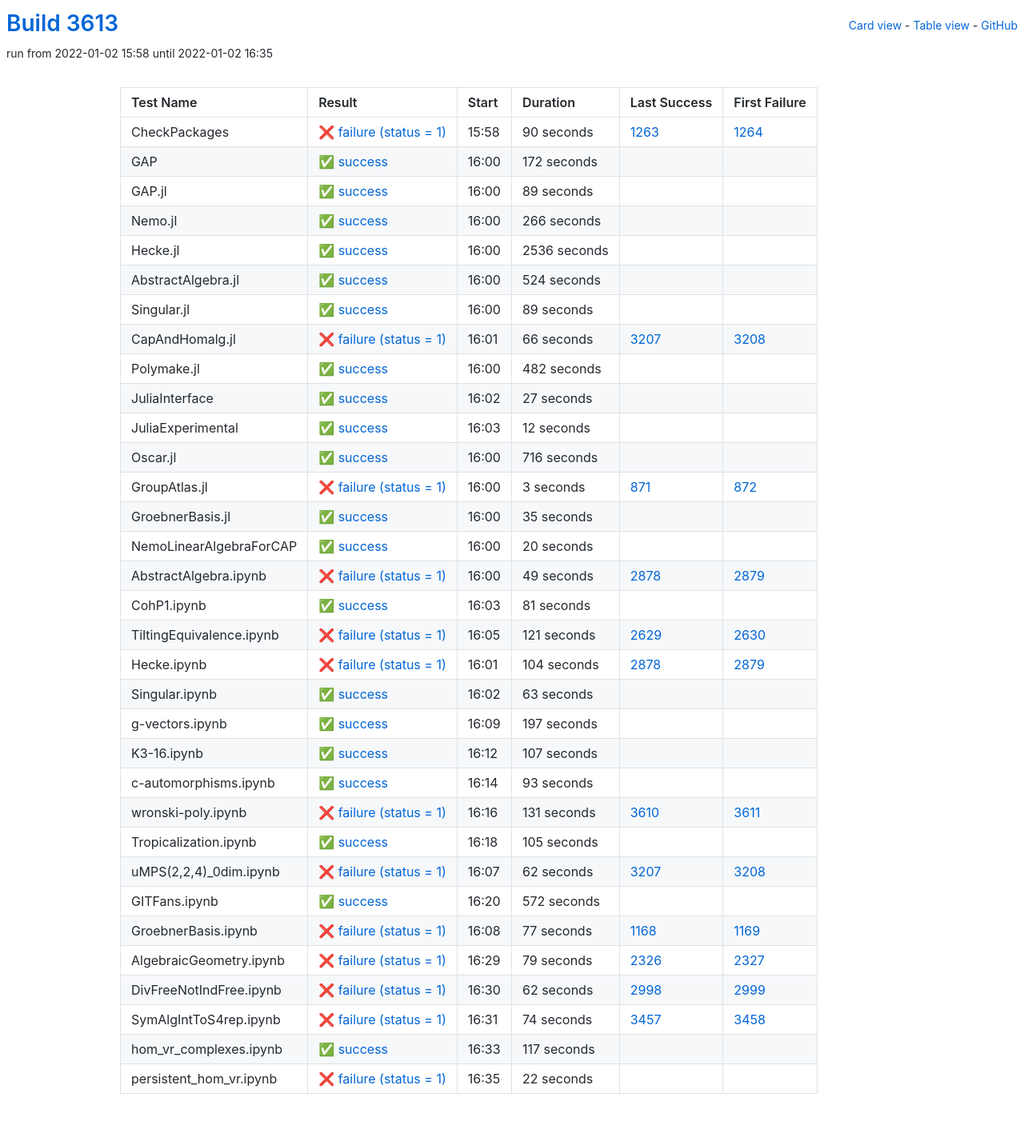
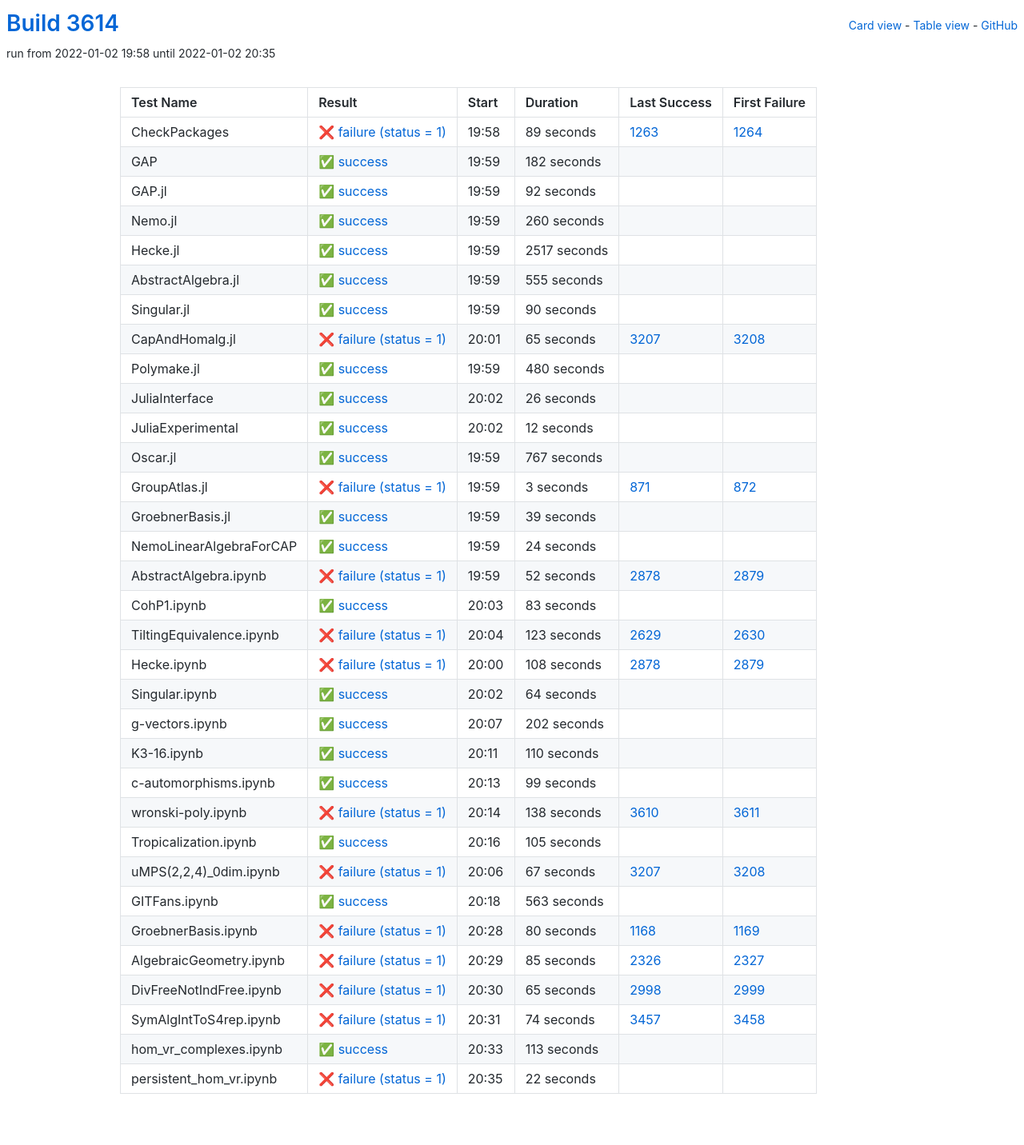
Before and after one commit to oscar-system/oscar-ci-status-stable, a Jekyll site: the page built from table.html, in a window 1280 px wide. Shown: the whole page at 80% size. Built offline with Jekyll 4.4.1, drawn with Linux system fonts in a browser that asks for light colours.

Commit message:
Build #3614

```diff
--- a/_data/ci.yml
+++ b/_data/ci.yml
@@ -1,6 +1,6 @@
 ---
-build: 3613
-build_url: https://oscarci.mathematik.uni-kl.de/job/oscar-stable/3613/
+build: 3614
+build_url: https://oscarci.mathematik.uni-kl.de/job/oscar-stable/3614/
 job: oscar-stable
 organization: oscar-system
 repo: oscar-ci-status-stable
@@ -8,128 +8,128 @@ repourl: https://github.com/oscar-system/oscar-ci-status-stable
 tests:
 - name: CheckPackages
   id: checkpackages
-  log: https://oscarci.mathematik.uni-kl.de/job/oscar-stable/3613/artifact/logs/build-3613/CheckPackages.log
-  start: 2022-01-02 15:58
+  log: https://oscarci.mathematik.uni-kl.de/job/oscar-stable/3614/artifact/logs/build-3614/CheckPackages.log
+  start: 2022-01-02 19:58
   success: false
   exitcode: 1
   status: failure
-  duration: 90
+  duration: 89
   last_success: 1263
   last_success_url: https://oscarci.mathematik.uni-kl.de/job/oscar-stable/1263/
   first_failure: 1264
   first_failure_url: https://oscarci.mathematik.uni-kl.de/job/oscar-stable/1264/
 - name: GAP
   id: gap
-  log: https://oscarci.mathematik.uni-kl.de/job/oscar-stable/3613/artifact/logs/build-3613/GAP.log
-  start: 2022-01-02 16:00
+  log: https://oscarci.mathematik.uni-kl.de/job/oscar-stable/3614/artifact/logs/build-3614/GAP.log
+  start: 2022-01-02 19:59
   success: true
   exitcode: 0
   status: success
-  duration: 172
+  duration: 182
   last_success: false
   last_success_url:
   first_failure: false
   first_failure_url:
 - name: GAP.jl
   id: gap-jl
-  log: https://oscarci.mathematik.uni-kl.de/job/oscar-stable/3613/artifact/logs/build-3613/GAP.jl.log
-  start: 2022-01-02 16:00
+  log: https://oscarci.mathematik.uni-kl.de/job/oscar-stable/3614/artifact/logs/build-3614/GAP.jl.log
+  start: 2022-01-02 19:59
   success: true
   exitcode: 0
   status: success
-  duration: 89
+  duration: 92
   last_success: false
   last_success_url:
   first_failure: false
   first_failure_url:
 - name: Nemo.jl
   id: nemo-jl
-  log: https://oscarci.mathematik.uni-kl.de/job/oscar-stable/3613/artifact/logs/build-3613/Nemo.jl.log
-  start: 2022-01-02 16:00
+  log: https://oscarci.mathematik.uni-kl.de/job/oscar-stable/3614/artifact/logs/build-3614/Nemo.jl.log
+  start: 2022-01-02 19:59
   success: true
   exitcode: 0
   status: success
-  duration: 266
+  duration: 260
   last_success: false
   last_success_url:
   first_failure: false
   first_failure_url:
 - name: Hecke.jl
   id: hecke-jl
-  log: https://oscarci.mathematik.uni-kl.de/job/oscar-stable/3613/artifact/logs/build-3613/Hecke.jl.log
-  start: 2022-01-02 16:00
+  log: https://oscarci.mathematik.uni-kl.de/job/oscar-stable/3614/artifact/logs/build-3614/Hecke.jl.log
+  start: 2022-01-02 19:59
   success: true
   exitcode: 0
   status: success
-  duration: 2536
+  duration: 2517
   last_success: false
   last_success_url:
   first_failure: false
   first_failure_url:
 - name: AbstractAlgebra.jl
   id: abstractalgebra-jl
-  log: https://oscarci.mathematik.uni-kl.de/job/oscar-stable/3613/artifact/logs/build-3613/AbstractAlgebra.jl.log
-  start: 2022-01-02 16:00
+  log: https://oscarci.mathematik.uni-kl.de/job/oscar-stable/3614/artifact/logs/build-3614/AbstractAlgebra.jl.log
+  start: 2022-01-02 19:59
   success: true
   exitcode: 0
   status: success
-  duration: 524
+  duration: 555
   last_success: false
   last_success_url:
   first_failure: false
   first_failure_url:
 - name: Singular.jl
   id: singular-jl
-  log: https://oscarci.mathematik.uni-kl.de/job/oscar-stable/3613/artifact/logs/build-3613/Singular.jl.log
-  start: 2022-01-02 16:00
+  log: https://oscarci.mathematik.uni-kl.de/job/oscar-stable/3614/artifact/logs/build-3614/Singular.jl.log
+  start: 2022-01-02 19:59
   success: true
   exitcode: 0
   status: success
-  duration: 89
+  duration: 90
   last_success: false
   last_success_url:
   first_failure: false
   first_failure_url:
 - name: CapAndHomalg.jl
   id: capandhomalg-jl
-  log: https://oscarci.mathematik.uni-kl.de/job/oscar-stable/3613/artifact/logs/build-3613/CapAndHomalg.jl.log
-  start: 2022-01-02 16:01
+  log: https://oscarci.mathematik.uni-kl.de/job/oscar-stable/3614/artifact/logs/build-3614/CapAndHomalg.jl.log
+  start: 2022-01-02 20:01
   success: false
   exitcode: 1
   status: failure
-  duration: 66
+  duration: 65
   last_success: 3207
   last_success_url: https://oscarci.mathematik.uni-kl.de/job/oscar-stable/3207/
   first_failure: 3208
   first_failure_url: https://oscarci.mathematik.uni-kl.de/job/oscar-stable/3208/
 - name: Polymake.jl
   id: polymake-jl
-  log: https://oscarci.mathematik.uni-kl.de/job/oscar-stable/3613/artifact/logs/build-3613/Polymake.jl.log
-  start: 2022-01-02 16:00
+  log: https://oscarci.mathematik.uni-kl.de/job/oscar-stable/3614/artifact/logs/build-3614/Polymake.jl.log
+  start: 2022-01-02 19:59
   success: true
   exitcode: 0
   status: success
-  duration: 482
+  duration: 480
   last_success: false
   last_success_url:
   first_failure: false
   first_failure_url:
 - name: JuliaInterface
   id: juliainterface
-  log: https://oscarci.mathematik.uni-kl.de/job/oscar-stable/3613/artifact/logs/build-3613/JuliaInterface.log
-  start: 2022-01-02 16:02
+  log: https://oscarci.mathematik.uni-kl.de/job/oscar-stable/3614/artifact/logs/build-3614/JuliaInterface.log
+  start: 2022-01-02 20:02
   success: true
   exitcode: 0
   status: success
-  duration: 27
+  duration: 26
   last_success: false
   last_success_url:
   first_failure: false
   first_failure_url:
 - name: JuliaExperimental
   id: juliaexperimental
-  log: https://oscarci.mathematik.uni-kl.de/job/oscar-stable/3613/artifact/logs/build-3613/JuliaExperimental.log
-  start: 2022-01-02 16:03
+  log: https://oscarci.mathematik.uni-kl.de/job/oscar-stable/3614/artifact/logs/build-3614/JuliaExperimental.log
+  start: 2022-01-02 20:02
   success: true
   exitcode: 0
   status: success
@@ -140,20 +140,20 @@ tests:
   first_failure_url:
 - name: Oscar.jl
   id: oscar-jl
-  log: https://oscarci.mathematik.uni-kl.de/job/oscar-stable/3613/artifact/logs/build-3613/Oscar.jl.log
-  start: 2022-01-02 16:00
+  log: https://oscarci.mathematik.uni-kl.de/job/oscar-stable/3614/artifact/logs/build-3614/Oscar.jl.log
+  start: 2022-01-02 19:59
   success: true
   exitcode: 0
   status: success
-  duration: 716
+  duration: 767
   last_success: false
   last_success_url:
   first_failure: false
   first_failure_url:
 - name: GroupAtlas.jl
   id: groupatlas-jl
-  log: https://oscarci.mathematik.uni-kl.de/job/oscar-stable/3613/artifact/logs/build-3613/GroupAtlas.jl.log
-  start: 2022-01-02 16:00
+  log: https://oscarci.mathematik.uni-kl.de/job/oscar-stable/3614/artifact/logs/build-3614/GroupAtlas.jl.log
+  start: 2022-01-02 19:59
   success: false
   exitcode: 1
   status: failure
@@ -164,140 +164,140 @@ tests:
   first_failure_url: https://oscarci.mathematik.uni-kl.de/job/oscar-stable/872/
 - name: GroebnerBasis.jl
   id: groebnerbasis-jl
-  log: https://oscarci.mathematik.uni-kl.de/job/oscar-stable/3613/artifact/logs/build-3613/GroebnerBasis.jl.log
-  start: 2022-01-02 16:00
+  log: https://oscarci.mathematik.uni-kl.de/job/oscar-stable/3614/artifact/logs/build-3614/GroebnerBasis.jl.log
+  start: 2022-01-02 19:59
   success: true
   exitcode: 0
   status: success
-  duration: 35
+  duration: 39
   last_success: false
   last_success_url:
   first_failure: false
   first_failure_url:
 - name: NemoLinearAlgebraForCAP
   id: nemolinearalgebraforcap
-  log: https://oscarci.mathematik.uni-kl.de/job/oscar-stable/3613/artifact/logs/build-3613/NemoLinearAlgebraForCAP.log
-  start: 2022-01-02 16:00
+  log: https://oscarci.mathematik.uni-kl.de/job/oscar-stable/3614/artifact/logs/build-3614/NemoLinearAlgebraForCAP.log
+  start: 2022-01-02 19:59
   success: true
   exitcode: 0
   status: success
-  duration: 20
+  duration: 24
   last_success: false
   last_success_url:
   first_failure: false
   first_failure_url:
 - name: AbstractAlgebra.ipynb
   id: abstractalgebra-ipynb
-  log: https://oscarci.mathematik.uni-kl.de/job/oscar-stable/3613/artifact/logs/build-3613/AbstractAlgebra.ipynb.log
-  start: 2022-01-02 16:00
+  log: https://oscarci.mathematik.uni-kl.de/job/oscar-stable/3614/artifact/logs/build-3614/AbstractAlgebra.ipynb.log
+  start: 2022-01-02 19:59
   success: false
   exitcode: 1
   status: failure
-  duration: 49
+  duration: 52
   last_success: 2878
   last_success_url: https://oscarci.mathematik.uni-kl.de/job/oscar-stable/2878/
   first_failure: 2879
   first_failure_url: https://oscarci.mathematik.uni-kl.de/job/oscar-stable/2879/
 - name: CohP1.ipynb
   id: cohp1-ipynb
-  log: https://oscarci.mathematik.uni-kl.de/job/oscar-stable/3613/artifact/logs/build-3613/CohP1.ipynb.log
-  start: 2022-01-02 16:03
+  log: https://oscarci.mathematik.uni-kl.de/job/oscar-stable/3614/artifact/logs/build-3614/CohP1.ipynb.log
+  start: 2022-01-02 20:03
   success: true
   exitcode: 0
   status: success
-  duration: 81
+  duration: 83
   last_success: false
   last_success_url:
   first_failure: false
   first_failure_url:
 - name: TiltingEquivalence.ipynb
   id: tiltingequivalence-ipynb
-  log: https://oscarci.mathematik.uni-kl.de/job/oscar-stable/3613/artifact/logs/build-3613/TiltingEquivalence.ipynb.log
-  start: 2022-01-02 16:05
+  log: https://oscarci.mathematik.uni-kl.de/job/oscar-stable/3614/artifact/logs/build-3614/TiltingEquivalence.ipynb.log
+  start: 2022-01-02 20:04
   success: false
   exitcode: 1
   status: failure
-  duration: 121
+  duration: 123
   last_success: 2629
   last_success_url: https://oscarci.mathematik.uni-kl.de/job/oscar-stable/2629/
   first_failure: 2630
   first_failure_url: https://oscarci.mathematik.uni-kl.de/job/oscar-stable/2630/
 - name: Hecke.ipynb
   id: hecke-ipynb
-  log: https://oscarci.mathematik.uni-kl.de/job/oscar-stable/3613/artifact/logs/build-3613/Hecke.ipynb.log
-  start: 2022-01-02 16:01
+  log: https://oscarci.mathematik.uni-kl.de/job/oscar-stable/3614/artifact/logs/build-3614/Hecke.ipynb.log
+  start: 2022-01-02 20:00
   success: false
   exitcode: 1
   status: failure
-  duration: 104
+  duration: 108
   last_success: 2878
   last_success_url: https://oscarci.mathematik.uni-kl.de/job/oscar-stable/2878/
   first_failure: 2879
   first_failure_url: https://oscarci.mathematik.uni-kl.de/job/oscar-stable/2879/
 - name: Singular.ipynb
   id: singular-ipynb
-  log: https://oscarci.mathematik.uni-kl.de/job/oscar-stable/3613/artifact/logs/build-3613/Singular.ipynb.log
-  start: 2022-01-02 16:02
+  log: https://oscarci.mathematik.uni-kl.de/job/oscar-stable/3614/artifact/logs/build-3614/Singular.ipynb.log
+  start: 2022-01-02 20:02
   success: true
   exitcode: 0
   status: success
-  duration: 63
+  duration: 64
   last_success: false
   last_success_url:
   first_failure: false
   first_failure_url:
 - name: g-vectors.ipynb
   id: g-vectors-ipynb
-  log: https://oscarci.mathematik.uni-kl.de/job/oscar-stable/3613/artifact/logs/build-3613/g-vectors.ipynb.log
-  start: 2022-01-02 16:09
+  log: https://oscarci.mathematik.uni-kl.de/job/oscar-stable/3614/artifact/logs/build-3614/g-vectors.ipynb.log
+  start: 2022-01-02 20:07
   success: true
   exitcode: 0
   status: success
-  duration: 197
+  duration: 202
   last_success: false
   last_success_url:
   first_failure: false
   first_failure_url:
 - name: K3-16.ipynb
   id: k3-16-ipynb
-  log: https://oscarci.mathematik.uni-kl.de/job/oscar-stable/3613/artifact/logs/build-3613/K3-16.ipynb.log
-  start: 2022-01-02 16:12
+  log: https://oscarci.mathematik.uni-kl.de/job/oscar-stable/3614/artifact/logs/build-3614/K3-16.ipynb.log
+  start: 2022-01-02 20:11
   success: true
   exitcode: 0
   status: success
-  duration: 107
+  duration: 110
   last_success: false
   last_success_url:
   first_failure: false
   first_failure_url:
 - name: c-automorphisms.ipynb
   id: c-automorphisms-ipynb
-  log: https://oscarci.mathematik.uni-kl.de/job/oscar-stable/3613/artifact/logs/build-3613/c-automorphisms.ipynb.log
-  start: 2022-01-02 16:14
+  log: https://oscarci.mathematik.uni-kl.de/job/oscar-stable/3614/artifact/logs/build-3614/c-automorphisms.ipynb.log
+  start: 2022-01-02 20:13
   success: true
   exitcode: 0
   status: success
-  duration: 93
+  duration: 99
   last_success: false
   last_success_url:
   first_failure: false
   first_failure_url:
 - name: wronski-poly.ipynb
   id: wronski-poly-ipynb
-  log: https://oscarci.mathematik.uni-kl.de/job/oscar-stable/3613/artifact/logs/build-3613/wronski-poly.ipynb.log
-  start: 2022-01-02 16:16
+  log: https://oscarci.mathematik.uni-kl.de/job/oscar-stable/3614/artifact/logs/build-3614/wronski-poly.ipynb.log
+  start: 2022-01-02 20:14
   success: false
   exitcode: 1
   status: failure
-  duration: 131
+  duration: 138
   last_success: 3610
   last_success_url: https://oscarci.mathematik.uni-kl.de/job/oscar-stable/3610/
   first_failure: 3611
   first_failure_url: https://oscarci.mathematik.uni-kl.de/job/oscar-stable/3611/
 - name: Tropicalization.ipynb
   id: tropicalization-ipynb
-  log: https://oscarci.mathematik.uni-kl.de/job/oscar-stable/3613/artifact/logs/build-3613/Tropicalization.ipynb.log
-  start: 2022-01-02 16:18
+  log: https://oscarci.mathematik.uni-kl.de/job/oscar-stable/3614/artifact/logs/build-3614/Tropicalization.ipynb.log
+  start: 2022-01-02 20:16
   success: true
   exitcode: 0
   status: success
@@ -308,68 +308,68 @@ tests:
   first_failure_url:
 - name: uMPS(2,2,4)_0dim.ipynb
   id: umps-2-2-4-0dim-ipynb
-  log: https://oscarci.mathematik.uni-kl.de/job/oscar-stable/3613/artifact/logs/build-3613/uMPS-2-2-4-_0dim.ipynb.log
-  start: 2022-01-02 16:07
+  log: https://oscarci.mathematik.uni-kl.de/job/oscar-stable/3614/artifact/logs/build-3614/uMPS-2-2-4-_0dim.ipynb.log
+  start: 2022-01-02 20:06
   success: false
   exitcode: 1
   status: failure
-  duration: 62
+  duration: 67
   last_success: 3207
   last_success_url: https://oscarci.mathematik.uni-kl.de/job/oscar-stable/3207/
   first_failure: 3208
   first_failure_url: https://oscarci.mathematik.uni-kl.de/job/oscar-stable/3208/
 - name: GITFans.ipynb
   id: gitfans-ipynb
-  log: https://oscarci.mathematik.uni-kl.de/job/oscar-stable/3613/artifact/logs/build-3613/GITFans.ipynb.log
-  start: 2022-01-02 16:20
+  log: https://oscarci.mathematik.uni-kl.de/job/oscar-stable/3614/artifact/logs/build-3614/GITFans.ipynb.log
+  start: 2022-01-02 20:18
   success: true
   exitcode: 0
   status: success
-  duration: 572
+  duration: 563
   last_success: false
   last_success_url:
   first_failure: false
   first_failure_url:
 - name: GroebnerBasis.ipynb
   id: groebnerbasis-ipynb
-  log: https://oscarci.mathematik.uni-kl.de/job/oscar-stable/3613/artifact/logs/build-3613/GroebnerBasis.ipynb.log
-  start: 2022-01-02 16:08
+  log: https://oscarci.mathematik.uni-kl.de/job/oscar-stable/3614/artifact/logs/build-3614/GroebnerBasis.ipynb.log
+  start: 2022-01-02 20:28
   success: false
   exitcode: 1
   status: failure
-  duration: 77
+  duration: 80
   last_success: 1168
   last_success_url: https://oscarci.mathematik.uni-kl.de/job/oscar-stable/1168/
   first_failure: 1169
   first_failure_url: https://oscarci.mathematik.uni-kl.de/job/oscar-stable/1169/
 - name: AlgebraicGeometry.ipynb
   id: algebraicgeometry-ipynb
-  log: https://oscarci.mathematik.uni-kl.de/job/oscar-stable/3613/artifact/logs/build-3613/AlgebraicGeometry.ipynb.log
-  start: 2022-01-02 16:29
+  log: https://oscarci.mathematik.uni-kl.de/job/oscar-stable/3614/artifact/logs/build-3614/AlgebraicGeometry.ipynb.log
+  start: 2022-01-02 20:29
   success: false
   exitcode: 1
   status: failure
-  duration: 79
+  duration: 85
   last_success: 2326
   last_success_url: https://oscarci.mathematik.uni-kl.de/job/oscar-stable/2326/
   first_failure: 2327
   first_failure_url: https://oscarci.mathematik.uni-kl.de/job/oscar-stable/2327/
 - name: DivFreeNotIndFree.ipynb
   id: divfreenotindfree-ipynb
-  log: https://oscarci.mathematik.uni-kl.de/job/oscar-stable/3613/artifact/logs/build-3613/DivFreeNotIndFree.ipynb.log
-  start: 2022-01-02 16:30
+  log: https://oscarci.mathematik.uni-kl.de/job/oscar-stable/3614/artifact/logs/build-3614/DivFreeNotIndFree.ipynb.log
+  start: 2022-01-02 20:30
   success: false
   exitcode: 1
   status: failure
-  duration: 62
+  duration: 65
   last_success: 2998
   last_success_url: https://oscarci.mathematik.uni-kl.de/job/oscar-stable/2998/
   first_failure: 2999
   first_failure_url: https://oscarci.mathematik.uni-kl.de/job/oscar-stable/2999/
 - name: SymAlgIntToS4rep.ipynb
   id: symalginttos4rep-ipynb
-  log: https://oscarci.mathematik.uni-kl.de/job/oscar-stable/3613/artifact/logs/build-3613/SymAlgIntToS4rep.ipynb.log
-  start: 2022-01-02 16:31
+  log: https://oscarci.mathematik.uni-kl.de/job/oscar-stable/3614/artifact/logs/build-3614/SymAlgIntToS4rep.ipynb.log
+  start: 2022-01-02 20:31
   success: false
   exitcode: 1
   status: failure
@@ -380,20 +380,20 @@ tests:
   first_failure_url: https://oscarci.mathematik.uni-kl.de/job/oscar-stable/3458/
 - name: hom_vr_complexes.ipynb
   id: hom-vr-complexes-ipynb
-  log: https://oscarci.mathematik.uni-kl.de/job/oscar-stable/3613/artifact/logs/build-3613/hom_vr_complexes.ipynb.log
-  start: 2022-01-02 16:33
+  log: https://oscarci.mathematik.uni-kl.de/job/oscar-stable/3614/artifact/logs/build-3614/hom_vr_complexes.ipynb.log
+  start: 2022-01-02 20:33
   success: true
   exitcode: 0
   status: success
-  duration: 117
+  duration: 113
   last_success: false
   last_success_url:
   first_failure: false
   first_failure_url:
 - name: persistent_hom_vr.ipynb
   id: persistent-hom-vr-ipynb
-  log: https://oscarci.mathematik.uni-kl.de/job/oscar-stable/3613/artifact/logs/build-3613/persistent_hom_vr.ipynb.log
-  start: 2022-01-02 16:35
+  log: https://oscarci.mathematik.uni-kl.de/job/oscar-stable/3614/artifact/logs/build-3614/persistent_hom_vr.ipynb.log
+  start: 2022-01-02 20:35
   success: false
   exitcode: 1
   status: failure
```
Also changed, not shown: README.md.
